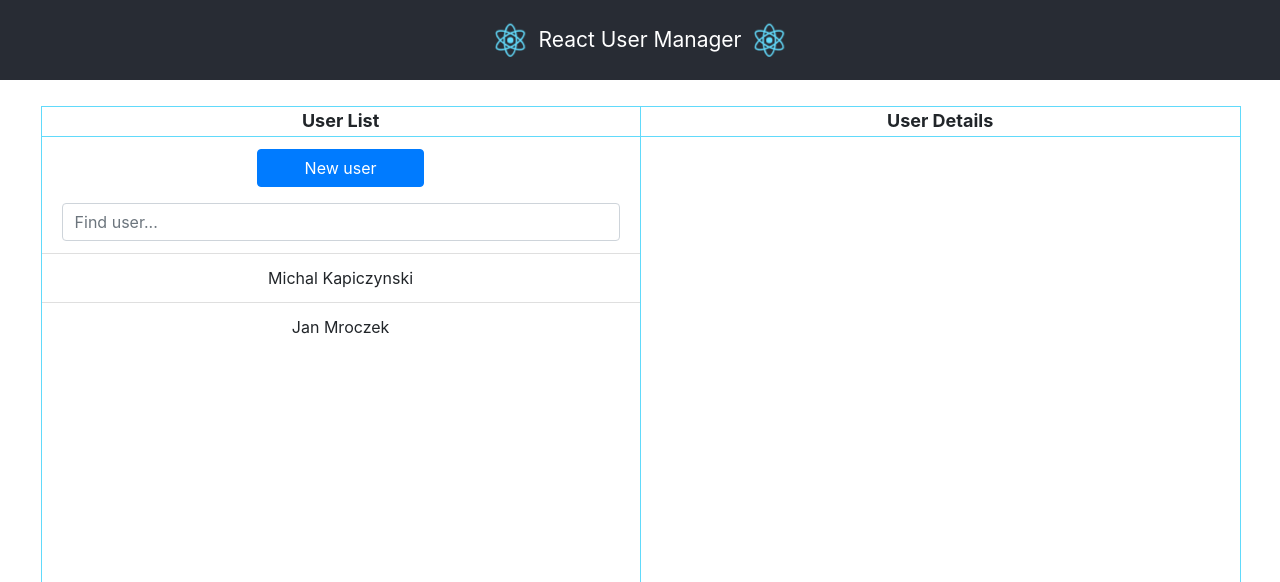
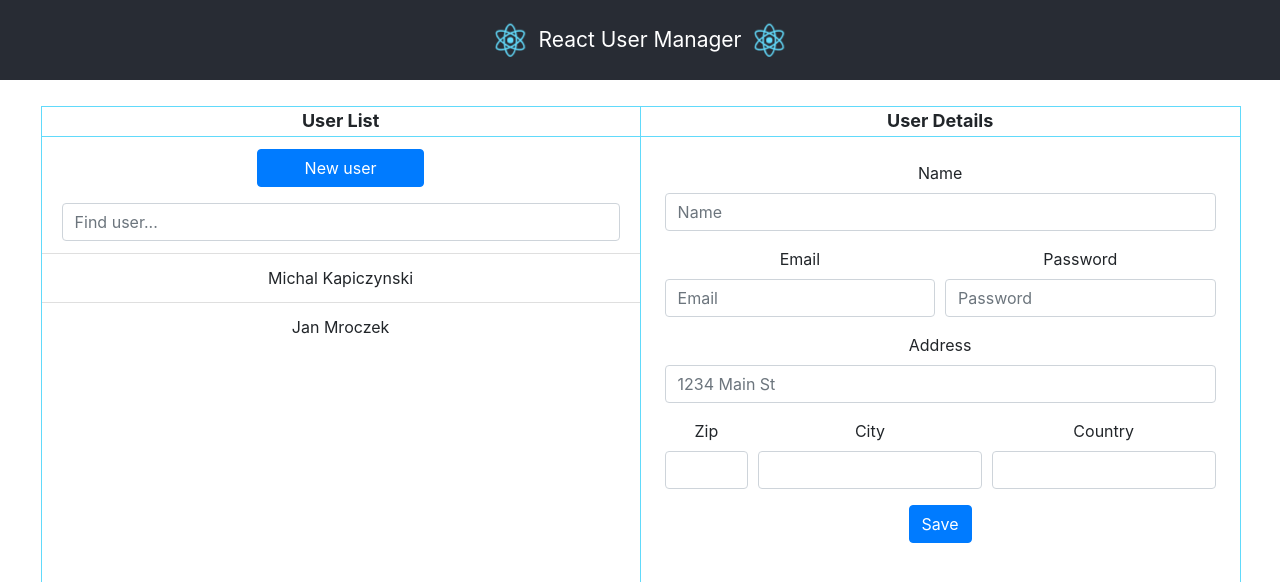
Before and after one commit to mkapiczy/react-user-manager, a React (Create React App) app: page / in a window 1280 px wide. Shown: the top 582 px of the page. Built offline with nearby package versions, Linux system fonts and the light colour scheme.

Commit message:
Add UserDetails component

```diff
--- a/package.json
+++ b/package.json
@@ -7,6 +7,7 @@
     "@testing-library/react": "^9.5.0",
     "@testing-library/user-event": "^7.2.1",
     "bootstrap": "^4.4.1",
+    "lodash": "^4.17.15",
     "node-sass": "^4.13.1",
     "react": "^16.13.0",
     "react-dom": "^16.13.0",
--- a/src/components/MainView/MainView.jsx
+++ b/src/components/MainView/MainView.jsx
@@ -1,18 +1,39 @@
 import React, {useState} from 'react';
+import _ from 'lodash'
+
 import UserList from "../UserList/UserList";
 import "./MainView.scss"
+import UserDetails from "../UserDetails/UserDetails";
 
 const initialUsers = [
-    {id: 1, name: "Michal Kapiczynski"},
-    {id: 2, name: "Jan Mroczek"}
+    {
+        id: 1, name: "Michal Kapiczynski", email: "email@gmail.com", password: "123", address: {
+            street: "Nowa 13",
+            zipCode: "13-154",
+            city: "Warsaw",
+            country: "Poland"
+        }
+    },
+    {id: 2, name: "Jan Mroczek", email: "jan.mroczek@gmail.com", password: "123456", address: {
+            street: "Main Street 154/12",
+            zipCode: "X509",
+            city: "Malahide",
+            country: "Ireland"
+        }}
 ];
 
 const MainView = () => {
     const [users, setUsers] = useState(initialUsers);
+    const [selectedUser, setSelectedUser] = useState({})
 
     const addUser = () => {
 
     }
+
+    const selectUser = (userId) => {
+        setSelectedUser(_.find(users, {id: userId}))
+    }
+
     return (
         <div className="main-view-container container-fluid">
             <div className="left-column">
@@ -20,28 +41,16 @@ const MainView = () => {
                     User List
                 </div>
                 <UserList users={users} onNewUser={() => console.log("New User")}
-                          onUserSelect={() => console.log("User selected")}/>
+                          onUserSelect={selectUser}/>
             </div>
             <div className="right-column">
                 <div className="column-title">
                     User Details
                 </div>
-                <table className="user-editor" style={{display: "none"}}>
-                    <thead>
-                    <tr>
-                        <th>Property</th>
-                        <th>Value</th>
-                    </tr>
-                    </thead>
-                    <tbody></tbody>
-                </table>
-                <button className='submit-button user-editor' style={{display: "none"}}
-                        onClick={() => ""}>Update Name
-                </button>
-
+                <UserDetails user={selectedUser}/>
             </div>
         </div>
-    )
+    );
 };
 
 export default MainView;
--- /dev/null
+++ b/src/components/UserDetails/UserDetails.jsx
@@ -0,0 +1,53 @@
+import React from "react";
+import "./UserDetails.scss"
+
+const emptyUser = {
+    address: {}
+}
+const UserDetails = ({user = emptyUser}) => {
+
+    return (
+        <form className="user-details-form">
+            <div className="form-row">
+                <div className="form-group col-md-12">
+                    <label htmlFor="inputName">Name</label>
+                    <input type="text" className="form-control" id="inputName" placeholder="Name" value={user.name}/>
+                </div>
+            </div>
+            <div className="form-row">
+                <div className="form-group col-md-6">
+                    <label htmlFor="inputEmail4">Email</label>
+                    <input type="email" className="form-control" id="inputEmail4" placeholder="Email"
+                           value={user.email}/>
+                </div>
+                <div className="form-group col-md-6">
+                    <label htmlFor="inputPassword4">Password</label>
+                    <input type="password" className="form-control" id="inputPassword4" placeholder="Password"
+                           value={user.password}/>
+                </div>
+            </div>
+            <div className="form-group">
+                <label htmlFor="inputAddress">Address</label>
+                <input type="text" className="form-control" id="inputAddress" placeholder="1234 Main St"
+                       value={user.address && user.address.street}/>
+            </div>
+            <div className="form-row">
+                <div className="form-group col-md-2">
+                    <label htmlFor="inputZip">Zip</label>
+                    <input type="text" className="form-control" id="inputZip" value={ user.address && user.address.zipCode}/>
+                </div>
+                <div className="form-group col-md-5">
+                    <label htmlFor="inputCity">City</label>
+                    <input type="text" className="form-control" id="inputCity" value={user.address && user.address.city}/>
+                </div>
+                <div className="form-group col-md-5">
+                    <label htmlFor="inputCountry">Country</label>
+                    <input type="text" className="form-control" id="inputCountry" value={user.address && user.address.country}/>
+                </div>
+            </div>
+            <button type="submit" className="btn btn-primary">Save</button>
+        </form>
+    )
+};
+
+export default UserDetails;
--- /dev/null
+++ b/src/components/UserDetails/UserDetails.scss
@@ -0,0 +1,3 @@
+.user-details-form {
+  margin: 3vmin;
+}
--- a/src/components/UserList/UserList.jsx
+++ b/src/components/UserList/UserList.jsx
@@ -15,7 +15,7 @@ const UserList = (props) => {
                 </div>
             </div>
             {props.users && props.users.map((u) =>
-                <div key={u.id} className="list-group-item" onClick={props.onUserSelect}>
+                <div key={u.id} className="list-group-item user" onClick={() => props.onUserSelect(u.id)}>
                     {u.name}
                 </div>
             )}
--- a/src/components/UserList/UserList.scss
+++ b/src/components/UserList/UserList.scss
@@ -15,3 +15,7 @@
   margin-top: 2vmin;
   flex: 0 1 auto;
 }
+
+.user:hover {
+  background: #c7d0d7;
+}
```
